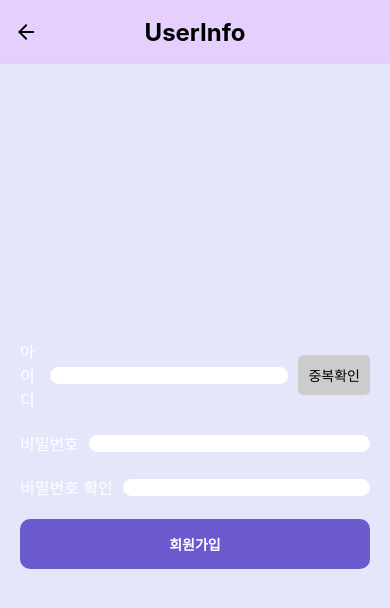
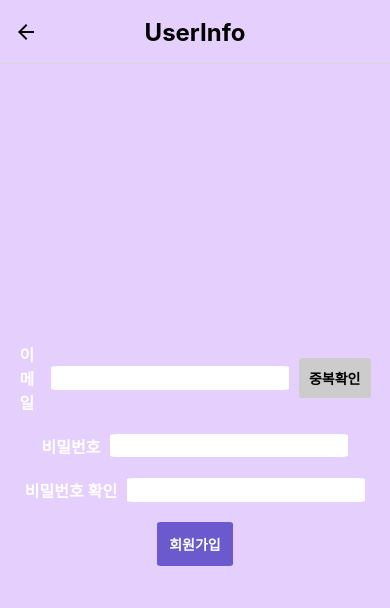
Before and after one commit to hnyoojin/Setty, a React Native app: screen /UserInfo in a window 390 px wide. Shown: the top 608 px of the page. Built offline with nearby package versions, Linux system fonts and the light colour scheme.

Commit message:
update Button design & UserInfoScreen.js

```diff
--- a/screens/LoginScreen.js
+++ b/screens/LoginScreen.js
@@ -73,7 +73,7 @@ const styles = StyleSheet.create({
     marginTop: '5%',
     backgroundColor: '#7030B8',
     padding: '3%',
-    borderRadius: '3%',
+    borderRadius: '5%',
     marginLeft: '23%',
   },
   signUpButton: {
@@ -83,7 +83,7 @@ const styles = StyleSheet.create({
     marginTop: '5%',
     backgroundColor: '#7030B8',
     padding: '3%',
-    borderRadius: '3%',
+    borderRadius: '5%',
     marginRight: '23%',
   },
   loginText: {
--- a/screens/UserInfoScreen.js
+++ b/screens/UserInfoScreen.js
@@ -2,25 +2,25 @@ import React, { useState } from 'react';
 import { View, Text, TextInput, Button, Alert, TouchableOpacity, StyleSheet } from 'react-native';
 
 const UserInfoScreen = ({ navigation }) => {
-  const [userId, setUserId] = useState('');
+  const [userEmail, setUserEmail] = useState('');
   const [password, setPassword] = useState('');
   const [confirmPassword, setConfirmPassword] = useState('');
   const [passwordError, setPasswordError] = useState(false);
   const [showAlert, setShowAlert] = useState(false);
   const [alertMessage, setAlertMessage] = useState('');
 
-  const checkDuplicateId = () => {
-    if (userId === 'existingUser') {
-      setAlertMessage('사용 불가한 아이디입니다.');
+  const checkDuplicateEmail = () => {
+    if (userEmail === 'existingUser') {
+      setAlertMessage('사용 불가한 이메일입니다.');
       setShowAlert(true);
     } else {
-      Alert.alert('아이디 사용 가능');
+      Alert.alert('이메일 사용 가능');
     }
   };
 
   const handleSignUp = () => {
-    if (userId === '') {
-      setAlertMessage('아이디를 입력해주세요.');
+    if (userEmail === '') {
+      setAlertMessage('이메일를 입력해주세요.');
       setShowAlert(true);
     } else if (password === '') {
       setAlertMessage('비밀번호를 입력해주세요.');
@@ -41,13 +41,13 @@ const UserInfoScreen = ({ navigation }) => {
         </View>
       )}
       <View style={styles.inputContainer}>
-        <Text style={styles.label}>아이디</Text>
+        <Text style={styles.label}>이메일</Text>
         <TextInput
           style={styles.input}
-          value={userId}
-          onChangeText={setUserId}
+          value={userEmail}
+          onChangeText={setUserEmail}
         />
-        <TouchableOpacity style={styles.duplicateButton} onPress={checkDuplicateId}>
+        <TouchableOpacity style={styles.duplicateButton} onPress={checkDuplicateEmail}>
           <Text style={styles.duplicateButtonText}>중복확인</Text>
         </TouchableOpacity>
       </View>
@@ -84,8 +84,9 @@ const styles = StyleSheet.create({
   container: {
     flex: 1,
     justifyContent: 'center',
-    backgroundColor: '#E6E6FA',
-    paddingHorizontal: 20,
+    alignItems: 'center',
+    padding: '5%',
+    backgroundColor: '#E5D0FD',
   },
   inputContainer: {
     flexDirection: 'row',
@@ -95,22 +96,25 @@ const styles = StyleSheet.create({
   label: {
     color: 'white',
     fontSize: 16,
+    fontWeight: '600',
     marginRight: 10,
   },
   input: {
     flex: 1,
     backgroundColor: '#fff',
-    borderRadius: 10,
+    borderRadius: '5%',
     paddingHorizontal: 10,
+    padding: '1%',
   },
   duplicateButton: {
     backgroundColor: '#ccc',
     padding: 10,
-    borderRadius: 5,
+    borderRadius: '5%',
     marginLeft: 10,
   },
   duplicateButtonText: {
     color: '#000',
+    fontWeight: '600',
   },
   errorText: {
     color: 'red',
@@ -118,8 +122,8 @@ const styles = StyleSheet.create({
   },
   signUpButton: {
     backgroundColor: '#6A5ACD',
-    padding: 15,
-    borderRadius: 10,
+    padding: '3.5%',
+    borderRadius: '5%',
     alignItems: 'center',
   },
   signUpButtonText: {
--- a/screens/UserTypeScreen.js
+++ b/screens/UserTypeScreen.js
@@ -57,7 +57,7 @@ const styles = StyleSheet.create({
   button: {
     backgroundColor: '#7030B8',
     marginTop: '2%',
-    borderRadius: '3%',
+    borderRadius: '5%',
   },
   text: {
     color: '#E6E6FA',
```
